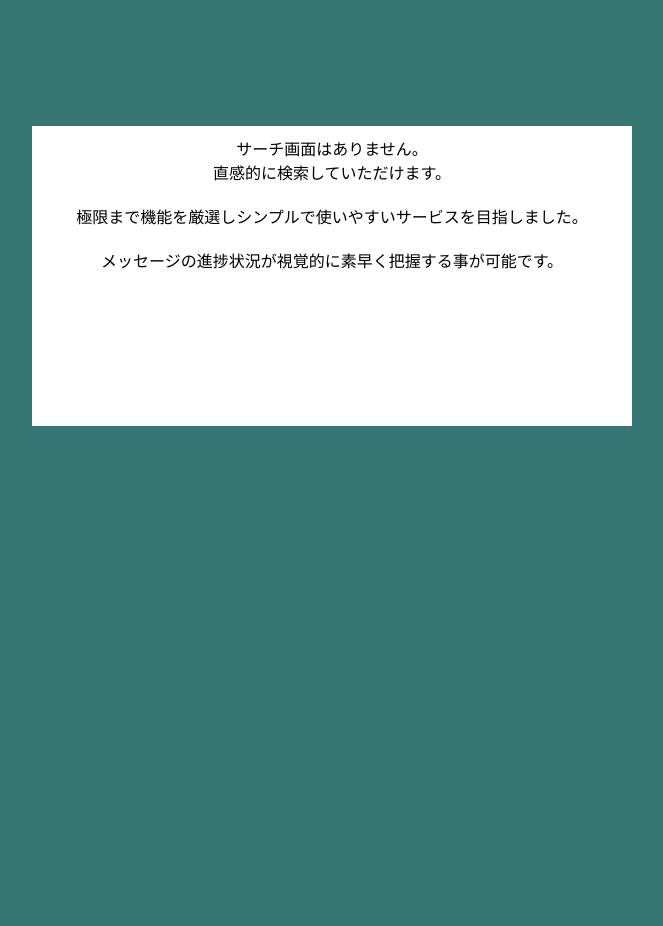
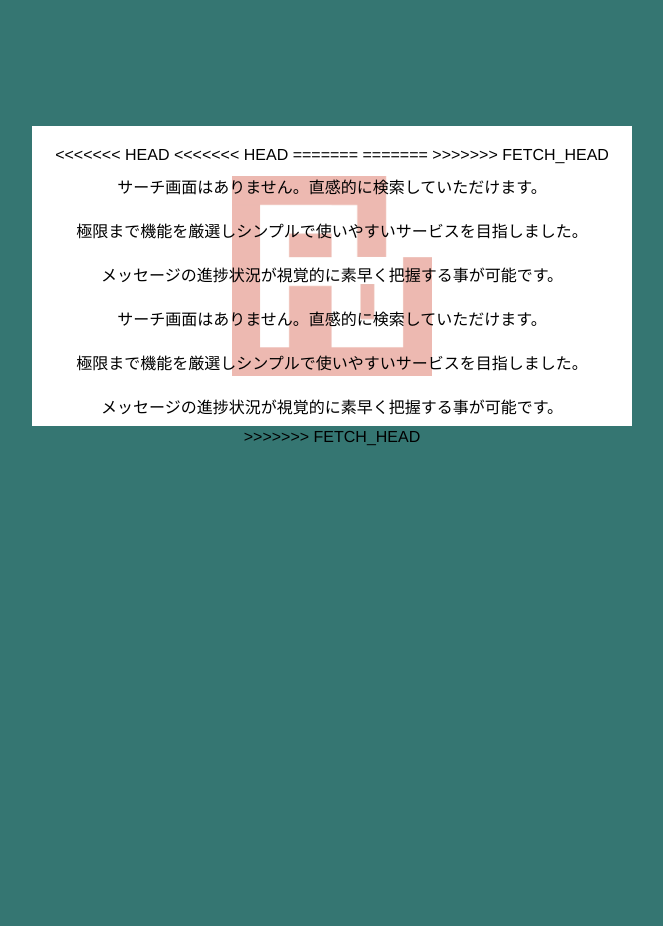
Before and after one commit to ZennoFact/ProjectKCG, a PHP site: page /login.html in a window 1280 px wide. Shown: the whole page, without its empty margins (308-971 px from the left). Run offline with PHP 8.4, Linux system fonts and the light colour scheme.

Commit message:
Image
Hikari’s file

```diff
--- a/css/login.css
+++ b/css/login.css
@@ -13,13 +13,22 @@ body{
 
 .inner #login{
 	height: 100%;
+
+	background-image: url(../images/logo_2.gif);
+	background-repeat: no-repeat;
+	background-size: 200px 200px;
+	background-position: center;
+	background: url(../images/logo_3.gif) no-repeat center;
+	background-size: 200px 200px;
+
 }
 
 .inner #login ul{
 	height: 100%;
 	list-style-type: none;
-	padding:0;
+	padding: 20px 0;
 	text-align: center;
+
 }
 
 .inner #login ul li{
--- a/login.html
+++ b/login.html
@@ -7,14 +7,23 @@
 <link href="css/login.css" rel="stylesheet" type="text/css" >
 </head>
 
-<body class="foobar">
+<body>
 <article>
     <div class="inner">
-        <div id="login">
+        <div id="login" class="opacity">
         	<ul>
-            	<li><p>サーチ画面はありません。<br />直感的に検索していただけます。</p></li>
+<<<<<<< HEAD
+<<<<<<< HEAD
+            	<li><p class="sentence">サーチ画面はありません。直感的に検索していただけます。</p></li>
+            	<li><p class="sentence">極限まで機能を厳選しシンプルで使いやすいサービスを目指しました。</p></li>
+            	<li><p class="sentence">メッセージの進捗状況が視覚的に素早く把握する事が可能です。</p></li>
+=======
+=======
+>>>>>>> FETCH_HEAD
+            	<li><p>サーチ画面はありません。直感的に検索していただけます。</p></li>
             	<li><p>極限まで機能を厳選しシンプルで使いやすいサービスを目指しました。</p></li>
             	<li><p>メッセージの進捗状況が視覚的に素早く把握する事が可能です。</p></li>
+>>>>>>> FETCH_HEAD
             </ul>
         </div><!--/#login-->
     </div><!--/.inner-->
```
Also changed, not shown: images/logo_3.gif (added).
